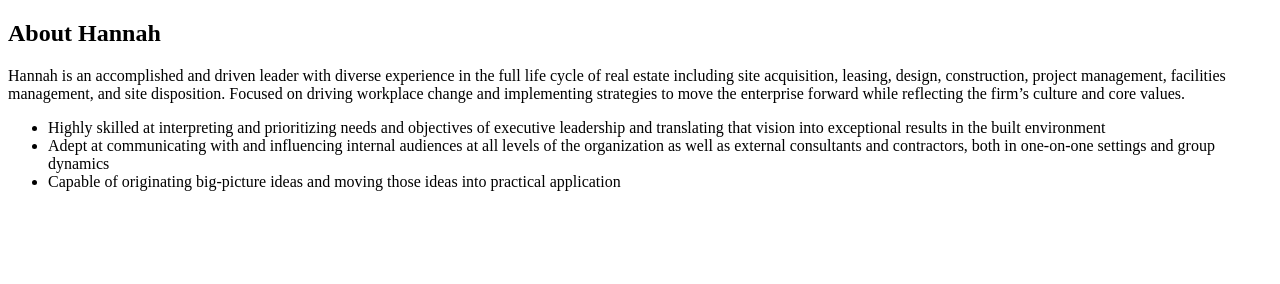
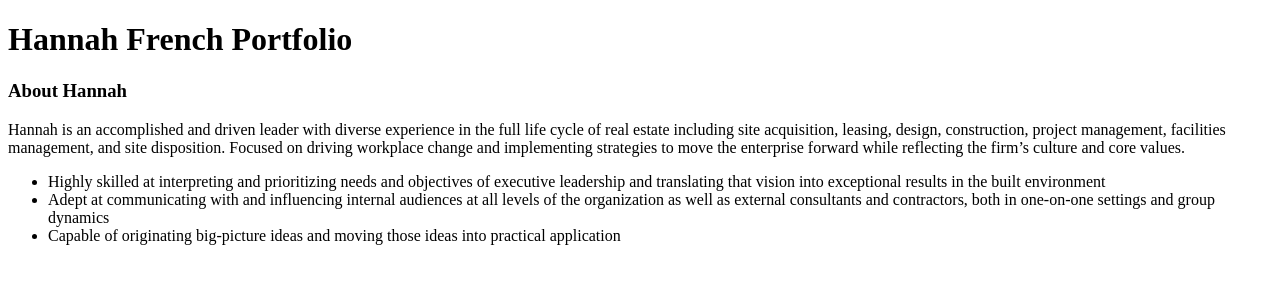
Before and after one commit to hannahmcfrench/hannahmcfrench.github.io, a plain HTML site: page index.html in a window 1280 px wide. Drawn offline with Linux system fonts and the light colour scheme.

Commit message:
added title

```diff
--- a/index.html
+++ b/index.html
@@ -5,7 +5,8 @@
     <title>Hannah French Portfolio</title>
   </head>
   <body>
-  <h2>About Hannah</h2>
+  <h1>Hannah French Portfolio</h1>
+  <h3>About Hannah</h3>
 <p>Hannah is an accomplished and driven leader with diverse experience in the full life cycle of real estate including site acquisition, leasing, design, construction, project management, facilities management, and site disposition. Focused on driving workplace change and implementing strategies to move the enterprise forward while reflecting the firm’s culture and core values.</p>
 <ul>
   <li>Highly skilled at interpreting and prioritizing needs and objectives of executive leadership and translating that vision into exceptional results in the built environment</li>
```
